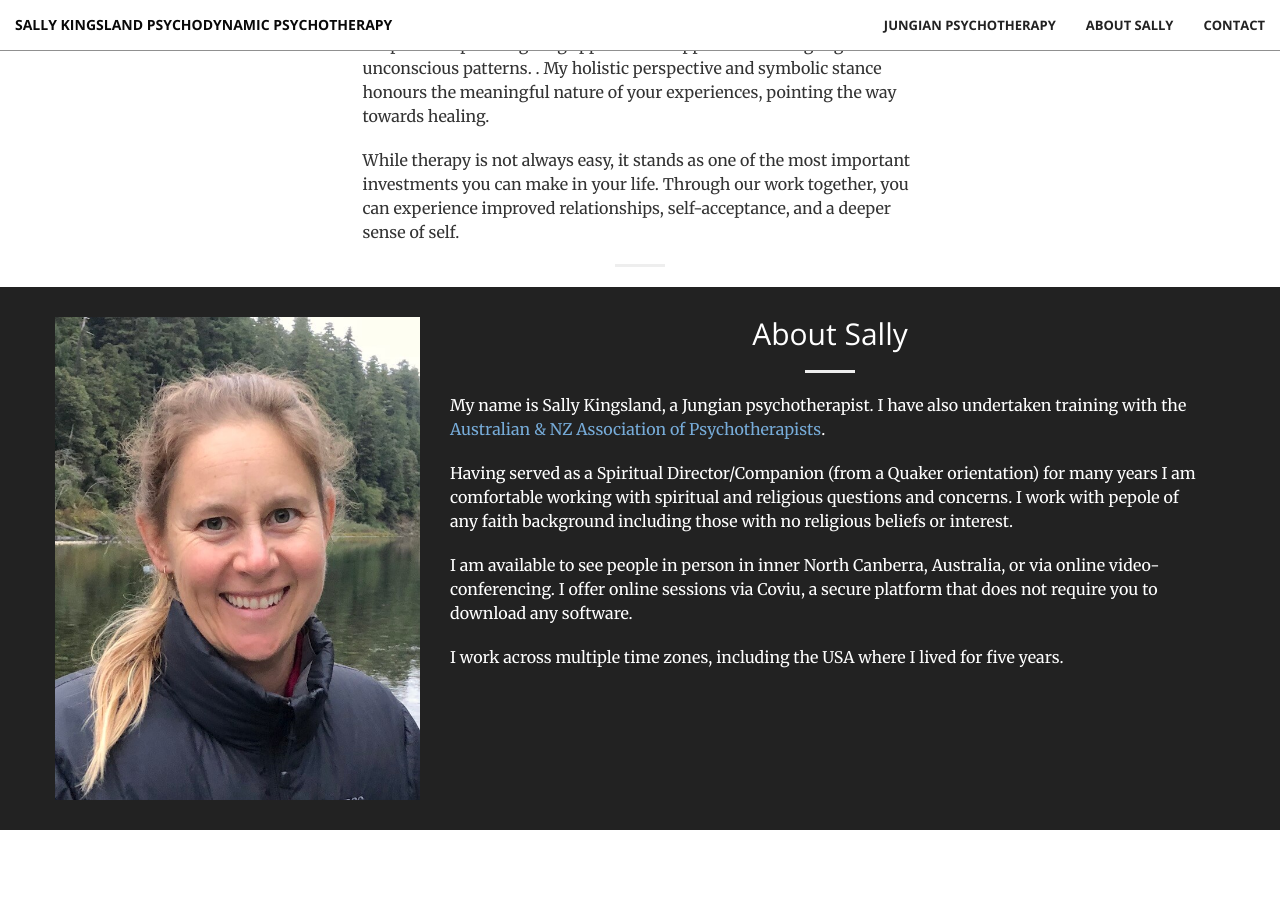
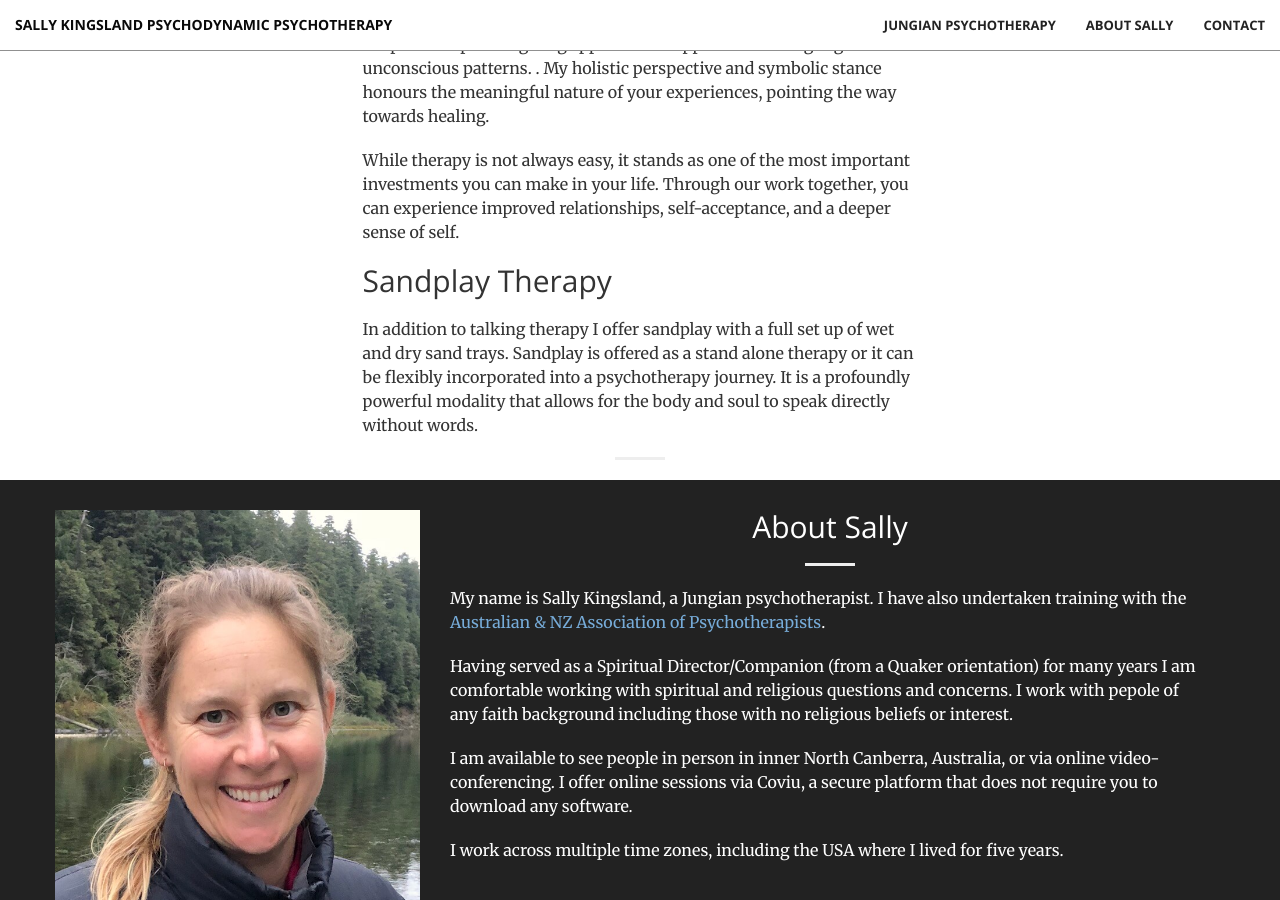
Before and after one commit to sallykingsland/sallykingsland.github.io, a Jekyll site: the page built from index.md, in a window 1280 px wide and 900 px high, scrolled down 1623 px. Built offline with Jekyll 4.4.1, drawn with Linux system fonts in a browser that asks for light colours; our own code applies the rules of GitHub Pages for plain Markdown files.

Commit message:
Including part about sandplay

```diff
--- a/index.md
+++ b/index.md
@@ -27,4 +27,11 @@ Utilising the principles of Jungian psychodynamic psychotherapy, I adopt a non-p
 
 While therapy is not always easy, it stands as one of the most important investments you can make in your life. Through our work together, you can experience improved relationships, self-acceptance, and a deeper sense of self.
 
+## Sandplay Therapy
+
+<p>
+</p>
+
+In addition to talking therapy I offer sandplay with a full set up of wet and dry sand trays. Sandplay is offered as a stand alone therapy or it can be flexibly incorporated into a psychotherapy journey. It is a profoundly powerful modality that allows for the body and soul to speak directly without words.
+
 -----
```
